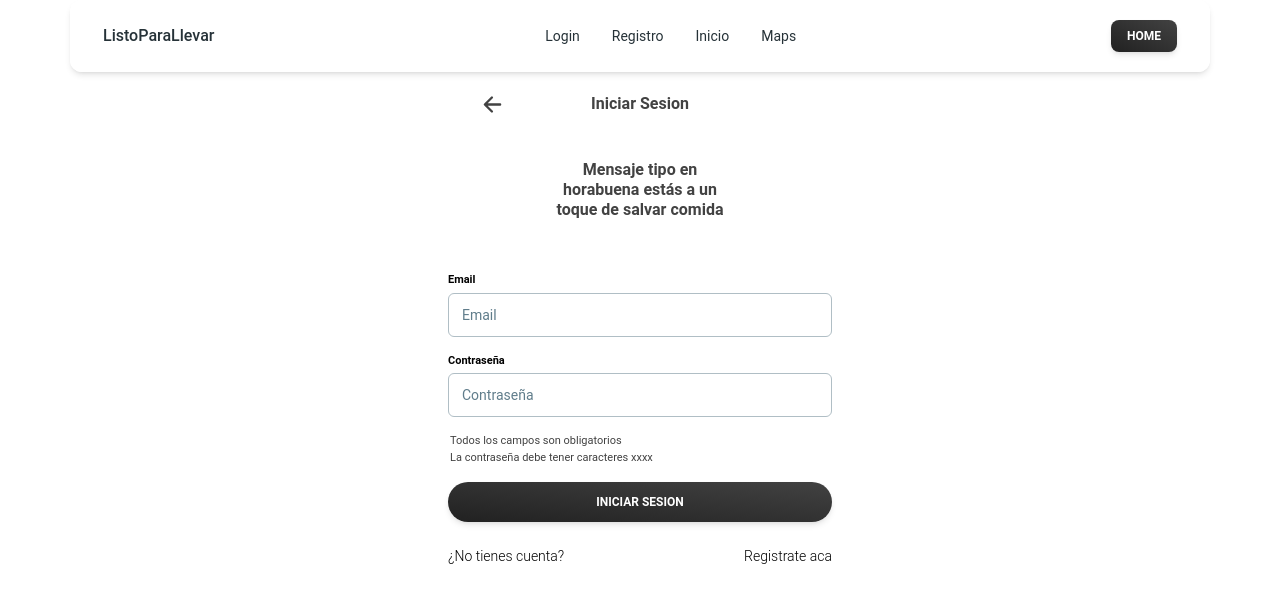
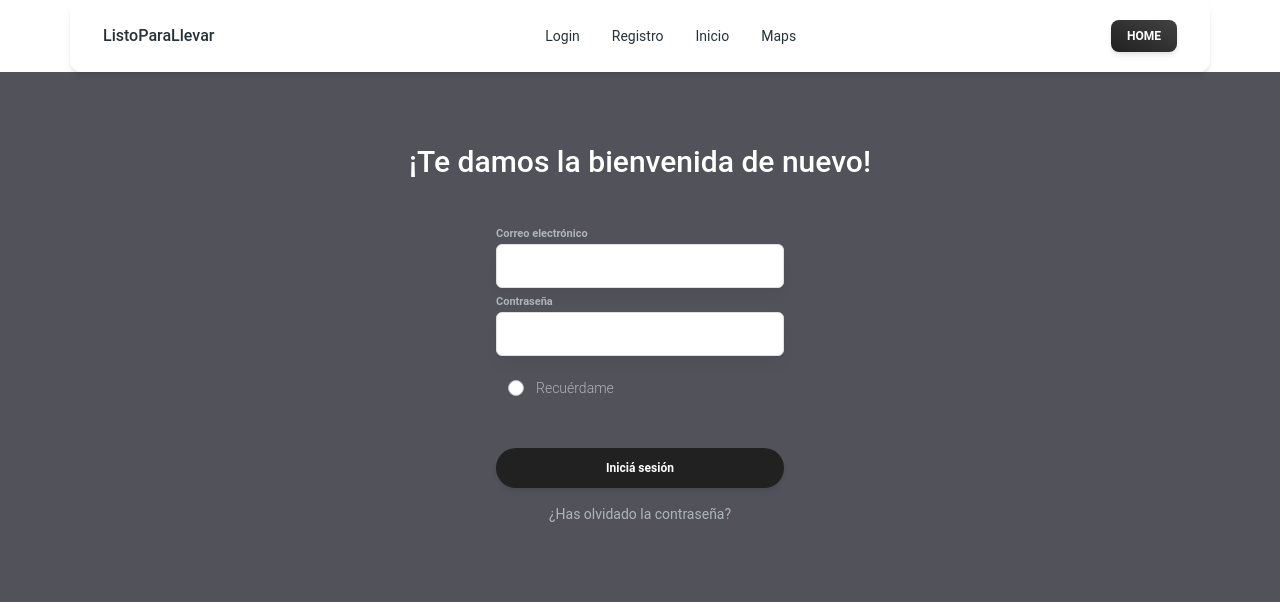
Before and after one commit to No-Country/s10-10-m-php-react-amazon, a React (Vite) app in the folder front/: page /login in a window 1280 px wide. Shown: the top 602 px of the page. Built offline with nearby package versions, Linux system fonts and the light colour scheme.

Commit message:
login style modified

```diff
--- a/front/src/views/login/formUser/index.jsx
+++ b/front/src/views/login/formUser/index.jsx
@@ -1,40 +1,85 @@
-
-import {
-    Input,
-    Button,
-    Typography,
-} from "@material-tailwind/react";
-
-
+import { Input, Button, Typography, Checkbox } from "@material-tailwind/react";
+import { useForm } from "react-hook-form";
 
 const Form = () => {
+  const { register, handleSubmit } = useForm();
 
-    return (
-        <div>
-            <form className="mt-8 mb-2 w-80 max-w-screen-lg sm:w-96">
-                <div className="mb-4 flex flex-col gap-4">
-                    <span className='text-left text-black font-bold -mb-3' style={{ fontSize: '11px' }}>Email</span>
-                    <Input label="Email" size="lg" />
-                    <span className='text-left text-black font-bold -mb-3' style={{ fontSize: '11px' }}>Contraseña</span>
-                    <Input label="Contraseña" size="lg" />
-                </div>
-                <div className="-ml-2.5 text-left pl-3 text-gray-800 my-4" style={{ fontSize: '11px' }}>
-                    <p>Todos los campos son obligatorios</p>
-                    <span>La contraseña debe tener caracteres xxxx</span>
-                </div>
-                <div className="pt-0">
-                    <Button variant="gradient" fullWidth className="rounded-full" type="submit">
-                        Iniciar Sesion
-                    </Button>
-                    <Typography variant="small" className="mt-6 flex justify-between">
-                        <span>¿No tienes cuenta?</span>
-                        <span><a href="/signup">Registrate aca</a></span>
-                    </Typography>
-                </div>
+  const submit = (data) => {
+    console.log(data);
+  };
 
+  return (
+    <>
+      <div className="flex flex-col items-center h-screen">
+        <form onSubmit={handleSubmit(submit)}>
+          <div className="mt-15">
+            <label
+              htmlFor="email"
+              className="text-left text-secondColorTextForms font-bold -mb-3"
+              style={{ fontSize: "11px" }}
+            >
+              Correo electrónico
+            </label>
+            <Input
+              size="lg"
+              {...register("email")}
+              id="email"
+              className="!border !border-gray-300 bg-white text-gray-900 shadow-lg shadow-gray-900/5 ring-4 ring-transparent placeholder:text-gray-500 focus:!border-gray-900 focus:!border-t-gray-900 focus:ring-gray-900/10"
+              labelProps={{
+                className: "hidden",
+              }}
+              containerProps={{ className: "min-w-[100px]" }}
+              placeholder="Correo electrónico"
+            />
+            <label
+              htmlFor="password"
+              className="text-left text-secondColorTextForms font-bold -mb-3"
+              style={{ fontSize: "11px" }}
+            >
+              Contraseña
+            </label>
+            <Input
+              size="lg"
+              type="password"
+              {...register("password")}
+              id="password"
+              className="!border !border-gray-300 bg-white text-gray-900 shadow-lg shadow-gray-900/5 ring-4 ring-transparent placeholder:text-gray-500 focus:!border-gray-900 focus:!border-t-gray-900 focus:ring-gray-900/10"
+              labelProps={{
+                className: "hidden",
+              }}
+              containerProps={{ className: "min-w-[100px]" }}
+              placeholder="Contraseña"
+            />
+          </div>
 
-            </form>
-        </div>
-    )
-}
-export default Form
+          <div className="mt-3">
+            <Checkbox
+              className="rounded-full bg-white h-4 w-4"
+              label={
+                <Typography
+                  variant="small"
+                  className="text-secondColorTextForms"
+                >
+                  Recuérdame
+                </Typography>
+              }
+            />
+          </div>
+
+          <div className="mt-10 text-center">
+            <Button className="rounded-full normal-case w-72" type="submit">
+              Iniciá sesión
+            </Button>
+
+            <div className="text-secondColorTextForms mt-4 text-sm">
+              <span>
+                <a href="#">¿Has olvidado la contraseña?</a>
+              </span>
+            </div>
+          </div>
+        </form>
+      </div>
+    </>
+  );
+};
+export default Form;
--- a/front/src/views/login/index.jsx
+++ b/front/src/views/login/index.jsx
@@ -1,26 +1,14 @@
-import { IoArrowBackOutline } from 'react-icons/io5';
-import Form from './formUser';
+import Form from "./formUser";
 
 const Login = () => {
-
   return (
-    <div className="flex flex-col items-center" >
-      <div className='flex items-center justify-center relative w-80 h-16 text-gray-800 mb-6'>
-        <button className='absolute left-0 text-xl'>
-          <IoArrowBackOutline size={25} />
-        </button>
-        <div>
-          <h1 className='text-center text-gray-800 font-bold' >Iniciar Sesion</h1>
-        </div>
+    <div className="flex flex-col items-center bg-mainColor h-screen">
+      <div className="p-10 font-medium text-3xl mt-8 text-white text-center">
+        <p>¡Te damos la bienvenida de nuevo!</p>
       </div>
-      <div className='w-48 leading-tight font-bold text-gray-800 text-center'>
-        <p>Mensaje tipo en horabuena estás a un toque de salvar comida</p>
-      </div>
-      <div className="flex flex-col items-center mt-5">
-        <Form />
-      </div>
+      <Form />
     </div>
   );
-}
+};
 
 export default Login;
```
Also changed, not shown: front/src/views/signUp/index.jsx (+6 -7 lines).
